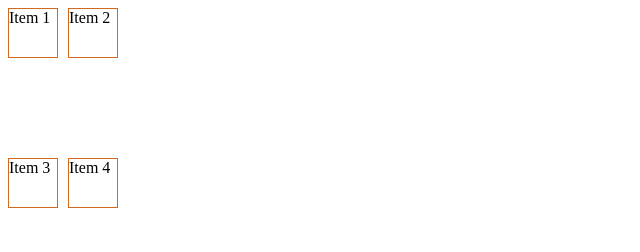
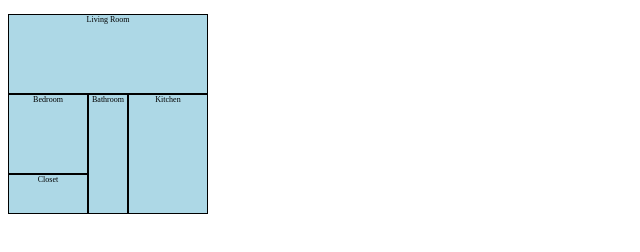
Before and after one commit to LuvKatie/grid-practice, a plain HTML site: page index.html in a window 1280 px wide. Shown: the whole page, without its empty margins (0-640 px from the left). Drawn offline with Linux system fonts and the light colour scheme.

Commit message:
Grid positioning and grid-area

```diff
--- a/index.html
+++ b/index.html
@@ -9,10 +9,11 @@
 </head>
 <body>
     <div class="container">
-        <div>Item 1</div>
-        <div>Item 2</div>
-        <div>Item 3</div>
-        <div>Item 4</div>
+        <div class="room" id="living-room">Living Room</div>
+        <div class="room" id="kitchen">Kitchen</div>
+        <div class="room" id="bedroom">Bedroom</div>
+        <div class="room" id="bathroom">Bathroom</div>
+        <div class="room" id="closet">Closet</div>
     </div>
 </body>
 </html>
--- a/styles/styles.css
+++ b/styles/styles.css
@@ -1,10 +1,46 @@
 .container {
-    display: grid;
-    grid-template: 50px 50px / 50px 50px;
-    grid-auto-rows: 50px;
-    gap: 100px 10px;
+    display: inline-grid;
+    background-color: lightblue;
+    grid-template: 40px 40px 40px 40px 40px /
+    40px 40px 40px 40px 40px;
+
 }
 
-.container > div {
-    border: 1px solid chocolate;
+.room {
+    border: 1px solid;
+    font-size: 50%;
+    text-align: center;
 }
+
+#kitchen {
+    /* Same as: grid-column: 4 / 6; */
+    grid-column-start: 4;
+    grid-column-end: 6;
+    /* Same as: grid-row: 3 / 6; */
+    grid-row-start: 3;
+    grid-row-end: 6;
+}
+
+#living-room {
+    /* row-start, column-start, row-end, column-end */
+    grid-area: 1 / 1 / 3 / 6;
+}
+
+#bathroom {
+    grid-column: 3 / 4;
+    grid-row: 3 / 6;
+}
+
+#bedroom {
+    grid-column-start: 1;
+    grid-column-end: 3;
+    grid-row-start: 3;
+    grid-row-end: 5;
+}
+
+#closet {
+    grid-column-start: 1;
+    grid-column-end: 3;
+    grid-row-start: 5;
+    grid-row-end: 6;
+}
```
